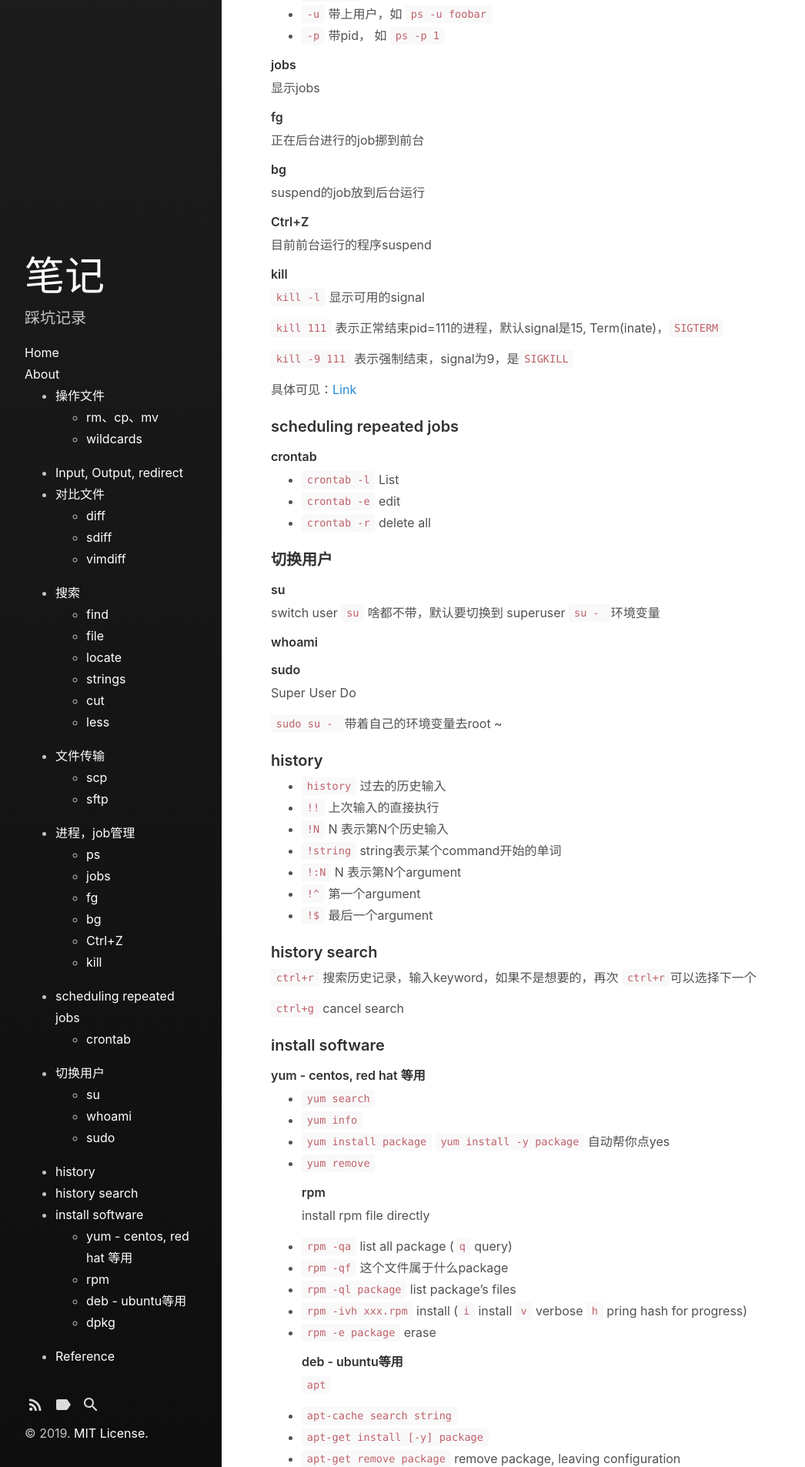
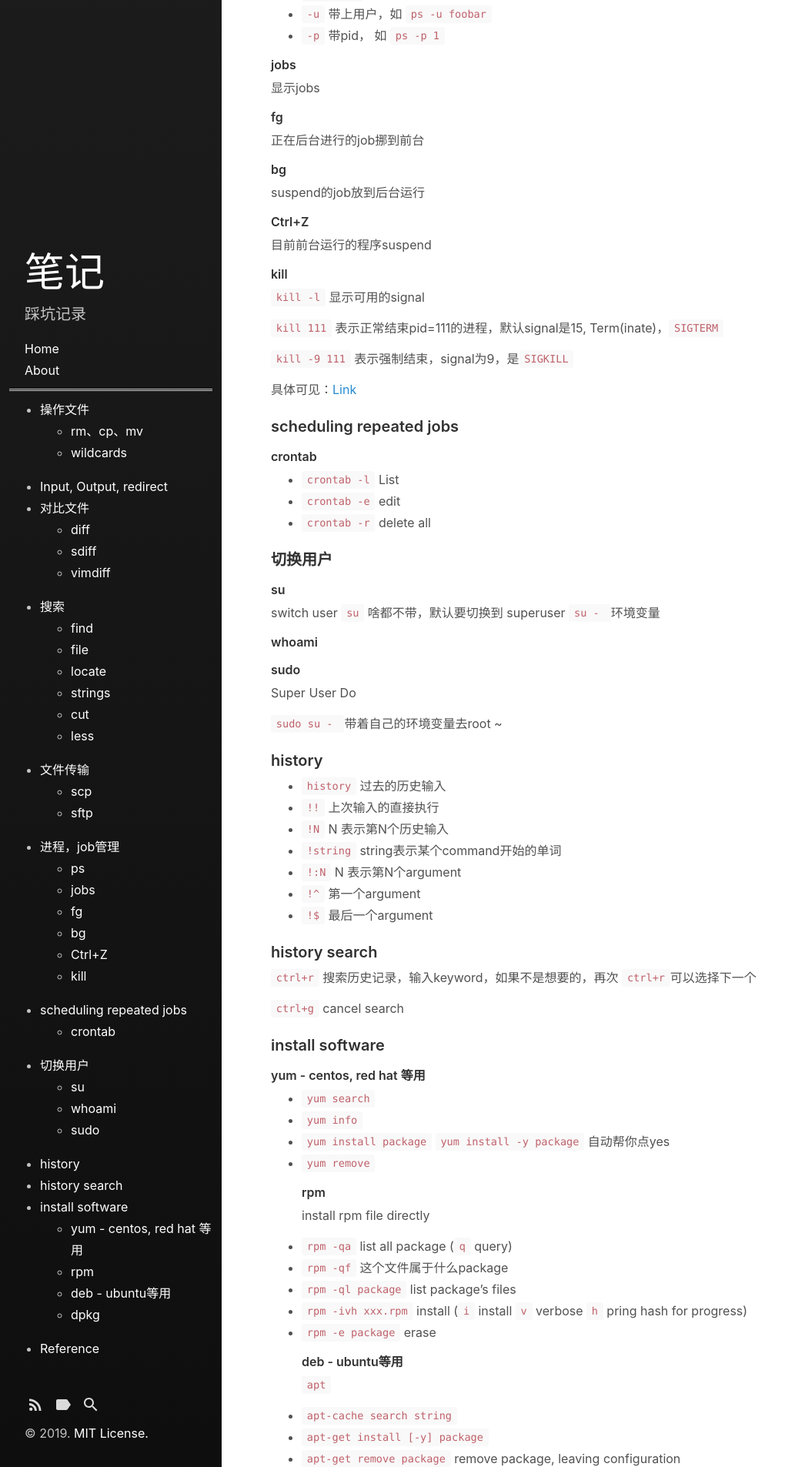
Before and after one commit to sangazh/sangazh.github.io, a Jekyll site: the page built from _posts/2019-11-29-linux-command.md, in a window 1280 px wide. Shown: the part 3094-5000 px from the top of the page at 77% size, without its empty margins (0-1046 px from the left). Built offline with Jekyll 4.4.1, drawn with Linux system fonts in a browser that asks for light colours.

Commit message:
add styles to toc

```diff
--- a/_includes/sidebar-nav-links.html
+++ b/_includes/sidebar-nav-links.html
@@ -19,6 +19,8 @@
   {% include custom-nav-links.html %}
 
   {% if page.layout == "post" %}
+  <div class="toc">
     {% include toc.html html=content h_min=3 sanitize=true %}
+  </div>
   {% endif %}
 </nav>
--- a/assets/css/main.scss
+++ b/assets/css/main.scss
@@ -4,3 +4,9 @@
 ---
 
 @import "hydeout";
+
+.toc {
+    margin:10px -20px;
+    padding-top:10px;
+    border-top:double;
+}
```
